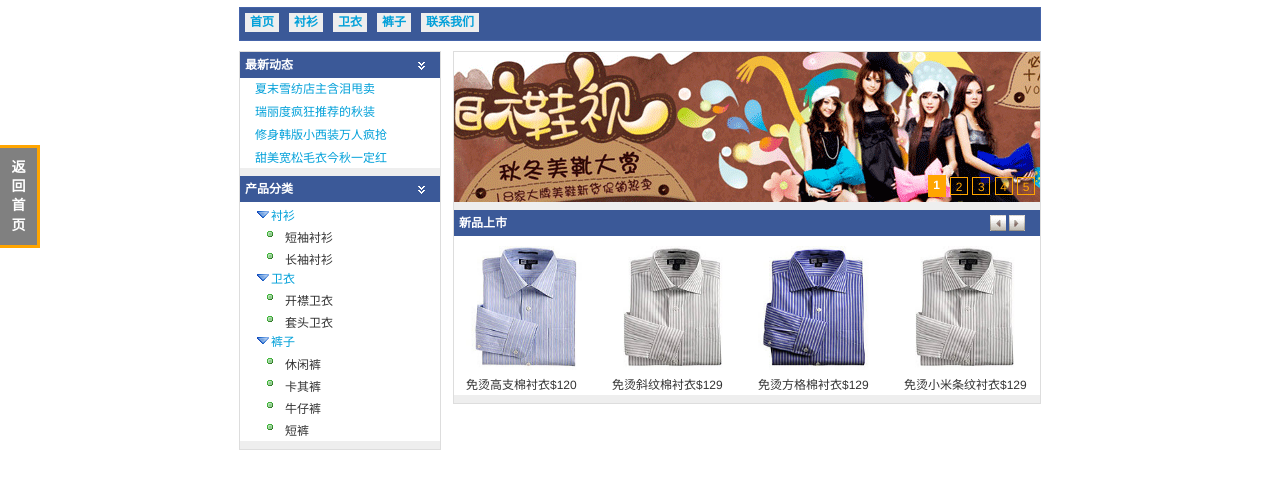
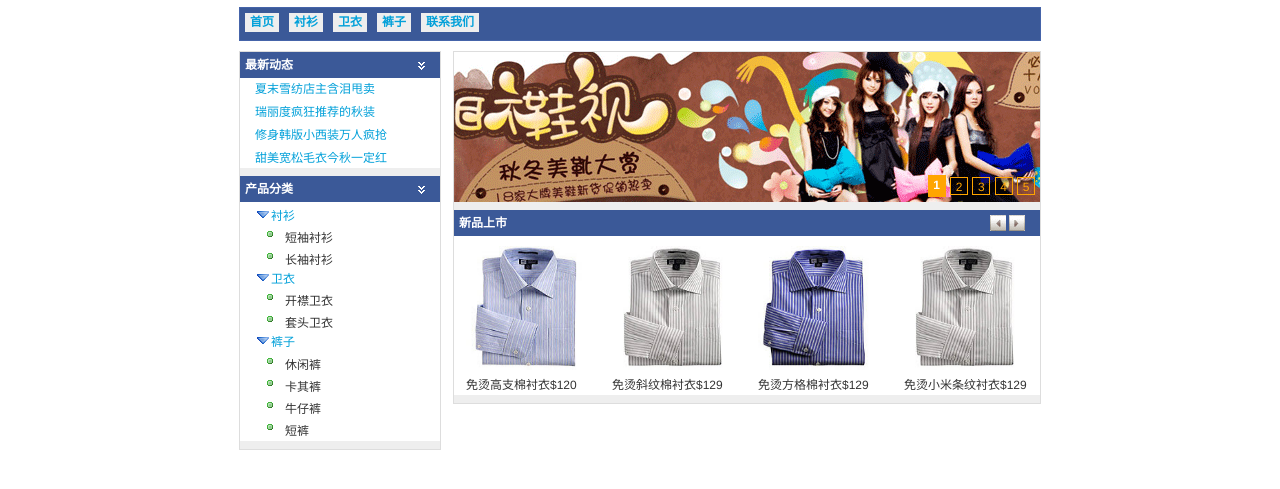
Before and after one commit to zhanghaiyan10/test, a plain HTML site: page shopping/index.html in a window 1280 px wide. Shown: the part 95-584 px from the top of the page. Drawn offline with nearby package versions, Linux system fonts and the light colour scheme.

Commit message:
修改锚点

```diff
--- a/shopping/index.html
+++ b/shopping/index.html
@@ -34,7 +34,6 @@
 </head>
 
 <body>
-<a id="tab" href="../index.html" style="background-color:grey;color:#fff;text-decoration:none;padding:10px;display:block;width:17px;font-weight:700;font-size:14px;text-align:center;position:fixed;top:30%;left:0;border-top:3px solid orange;border-right:3px solid orange;border-bottom:3px solid orange;">返回首页</a>
 <!-----头部------->
 
 <div id="header">
```
